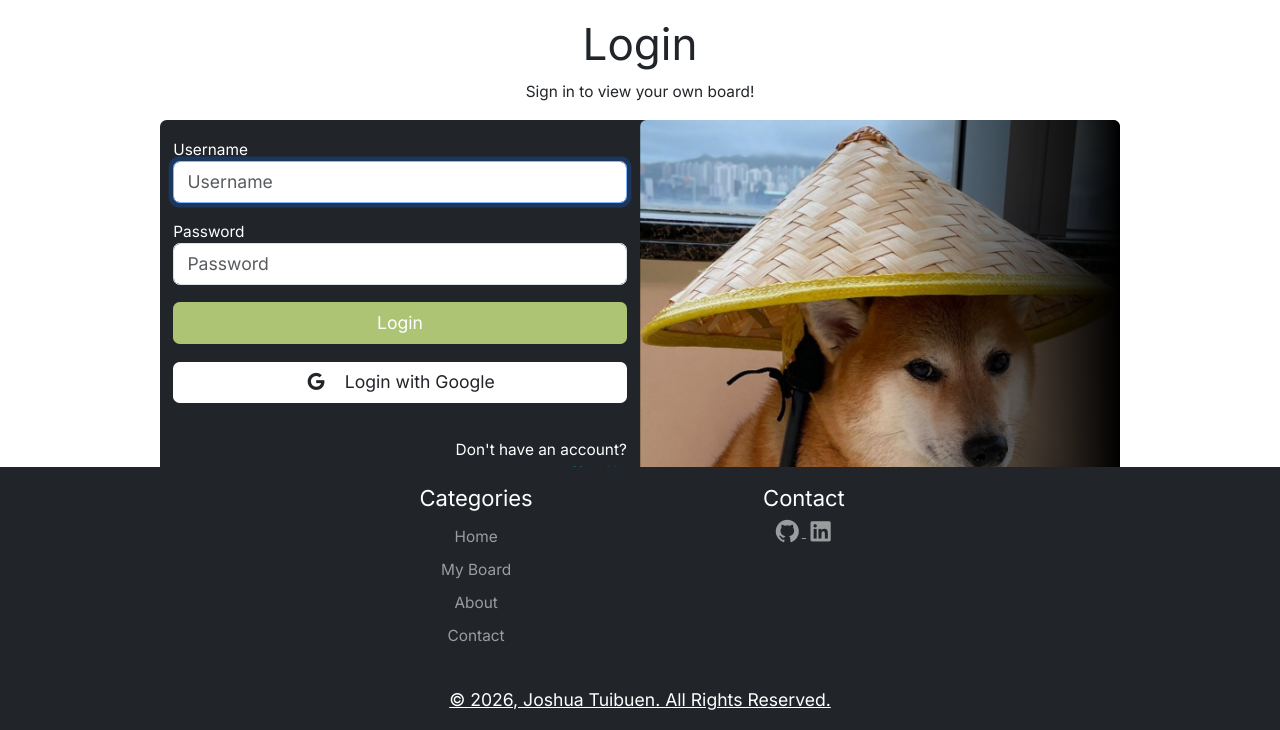
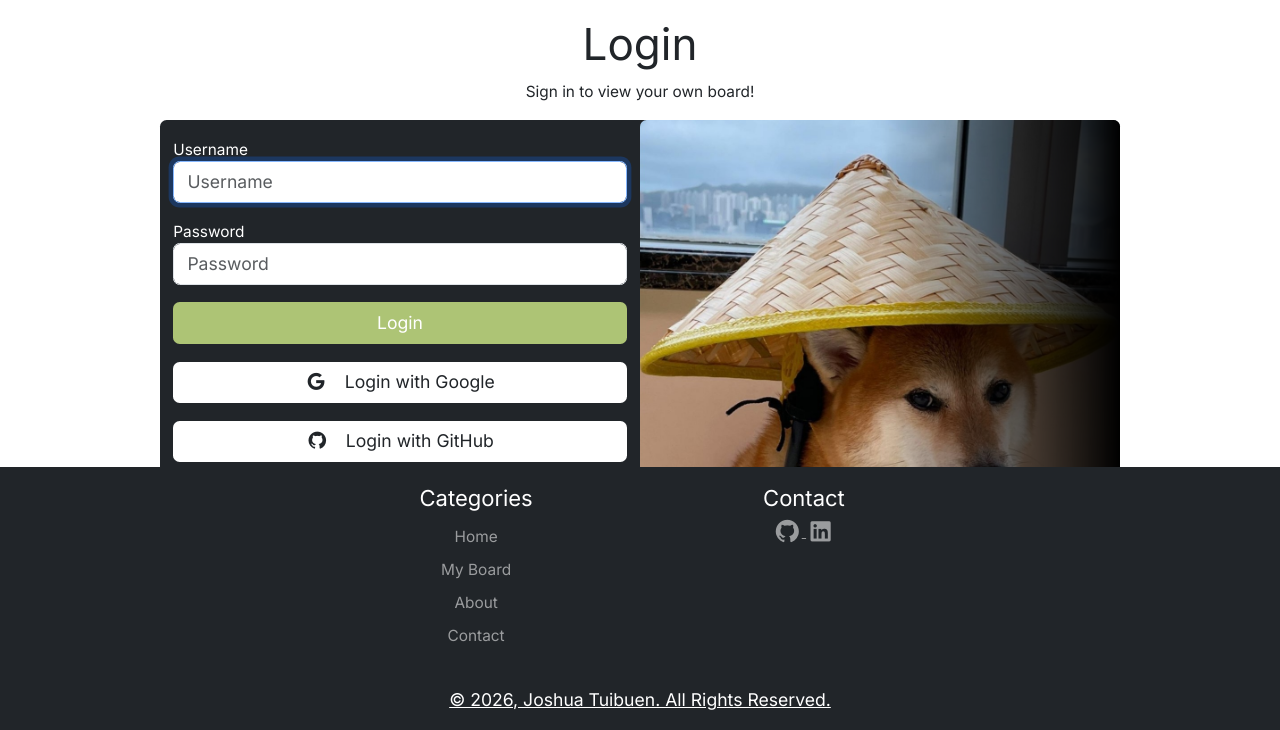
Before and after one commit to YourLocalStore/INFR3120_Assignment3_Kanban, a Node project: template Kanban/views/auth/login.ejs in a window 1280 px wide. Shown: the part 69-799 px from the top of the page. Run offline with Node 20 templates, Linux system fonts and the light colour scheme; the template is opened without the code that fills it, so the values that code supplies are empty.

Commit message:
First release of Github Authentication

```diff
--- a/Kanban/views/auth/login.ejs
+++ b/Kanban/views/auth/login.ejs
@@ -65,6 +65,12 @@
                             </button>
                         </form>
 
+                        <form action="/auth/github" method="GET">
+                            <button type="submit" class="btn btn-custom googleBtn w-100 mb-3">
+                                <i class="fa-brands fa-github me-3"></i>Login with GitHub
+                            </button>
+                        </form>
+
                     </div>
                     <p class="text-end mb-0 text-white">Don't have an account?</p>
                     <a href="/register">
--- a/Kanban/views/auth/register.ejs
+++ b/Kanban/views/auth/register.ejs
@@ -85,6 +85,12 @@
                             </button>
                         </form>
 
+                        <form action="/auth/github" method="GET">
+                            <button type="submit" class="btn btn-custom googleBtn w-100 mb-3">
+                                <i class="fa-brands fa-github me-3"></i>Register with Github
+                            </button>
+                        </form>
+
                     </div>
                     <p class="text-end mb-0 text-white">Already have an account?</p>
                     <a href="/login">
```
Also changed, not shown: Kanban/config/app.js (+24 -14 lines), Kanban/routes/index.js (+18 -3 lines).
